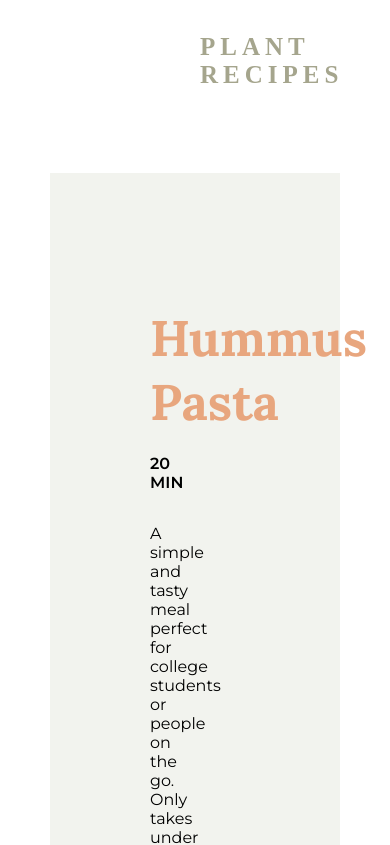
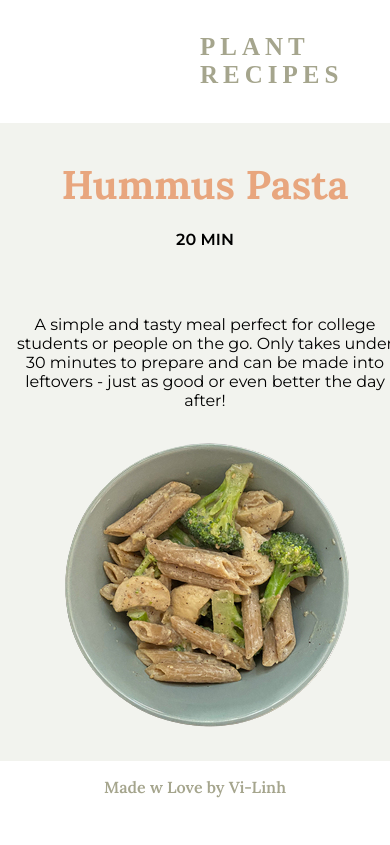
Before and after one commit to vilinh/plant-recipes-react, a React (Create React App) app: page /hummuspasta in a window 390 px wide. Shown: the top 845 px of the page. Built offline with nearby package versions, Linux system fonts and the light colour scheme.

Commit message:
added some media queries

```diff
--- a/src/styles/rPage.css
+++ b/src/styles/rPage.css
@@ -8,6 +8,7 @@
 .recipe h1 {
     color: #e8a67e;
     margin-bottom: 0;
+    font-size: 90px;
 }
 .recipeLeft {
     width: 50%;
@@ -15,11 +16,12 @@
     flex-direction: column;
 }
 .recipeRight img {
-    width: 400px;
+    width: 500px;
 }
 #time {
     font-weight: 600;
     margin-top: 20px;
+    margin-bottom: 50px;
 }
 .recipe .description {
     justify-self: end;
@@ -27,3 +29,47 @@
 .recipe p {
     font-family: Montserrat, sans-serif;
 }
+
+
+@media only screen and (max-width: 1500px) {
+    .recipeRight img {
+        width: 400px;
+    }
+    .recipe h1 {
+        font-size: 80px;
+    }
+    .recipe {
+        text-align: center;
+    }
+    .recipeLeft {
+        width: 100%;
+    }
+    .recipeRight {
+        margin: auto;
+    }
+}
+@media only screen and (max-width: 700px) {
+    .recipeRight img {
+        width: 300px;
+    }
+    .recipe {
+        justify-content: center;
+        align-items: center;
+    }
+    .max-width {
+        padding: 0;
+      }
+
+}
+@media only screen and (max-width: 400px) {
+    .recipeRight img {
+        width: 300px;
+    }
+    .recipe h1 {
+        font-size: 40px;
+    }
+    .recipe {
+        width: 100%;
+        padding: 10px;
+    }
+}
```
